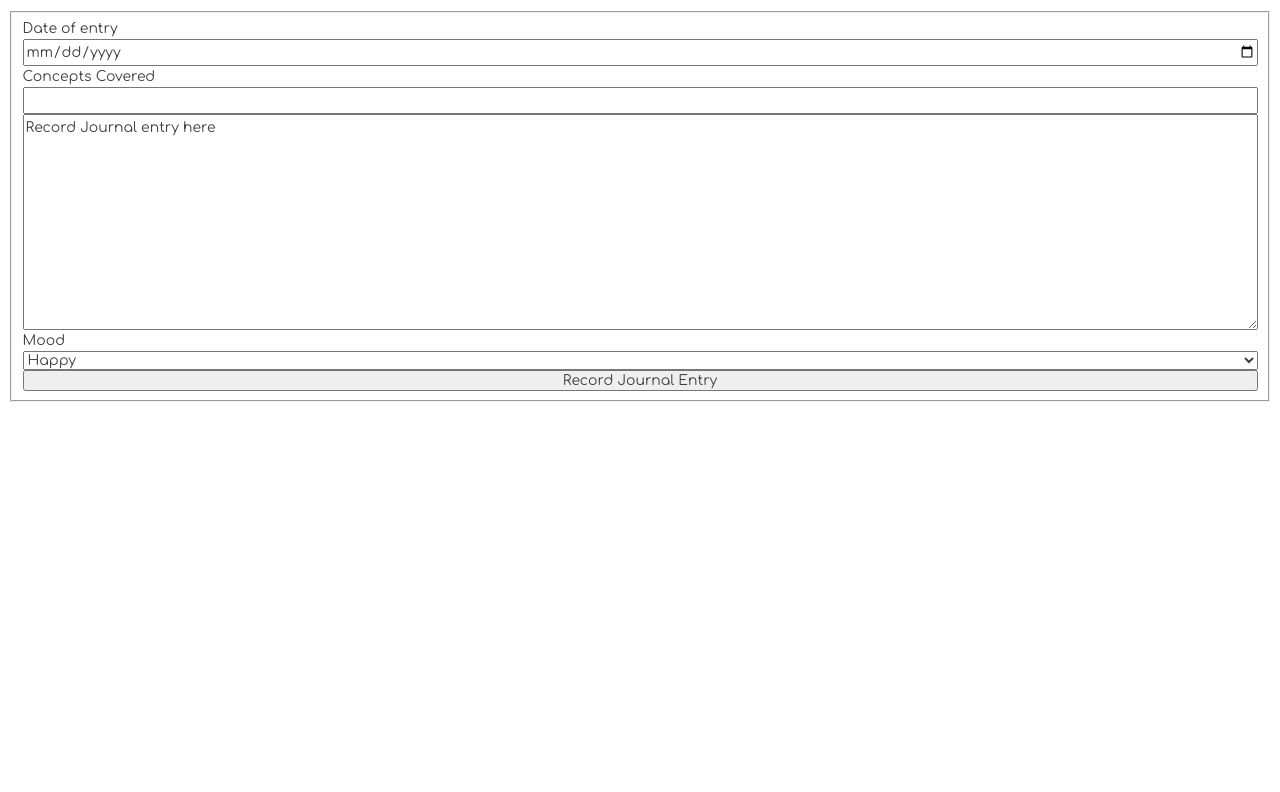
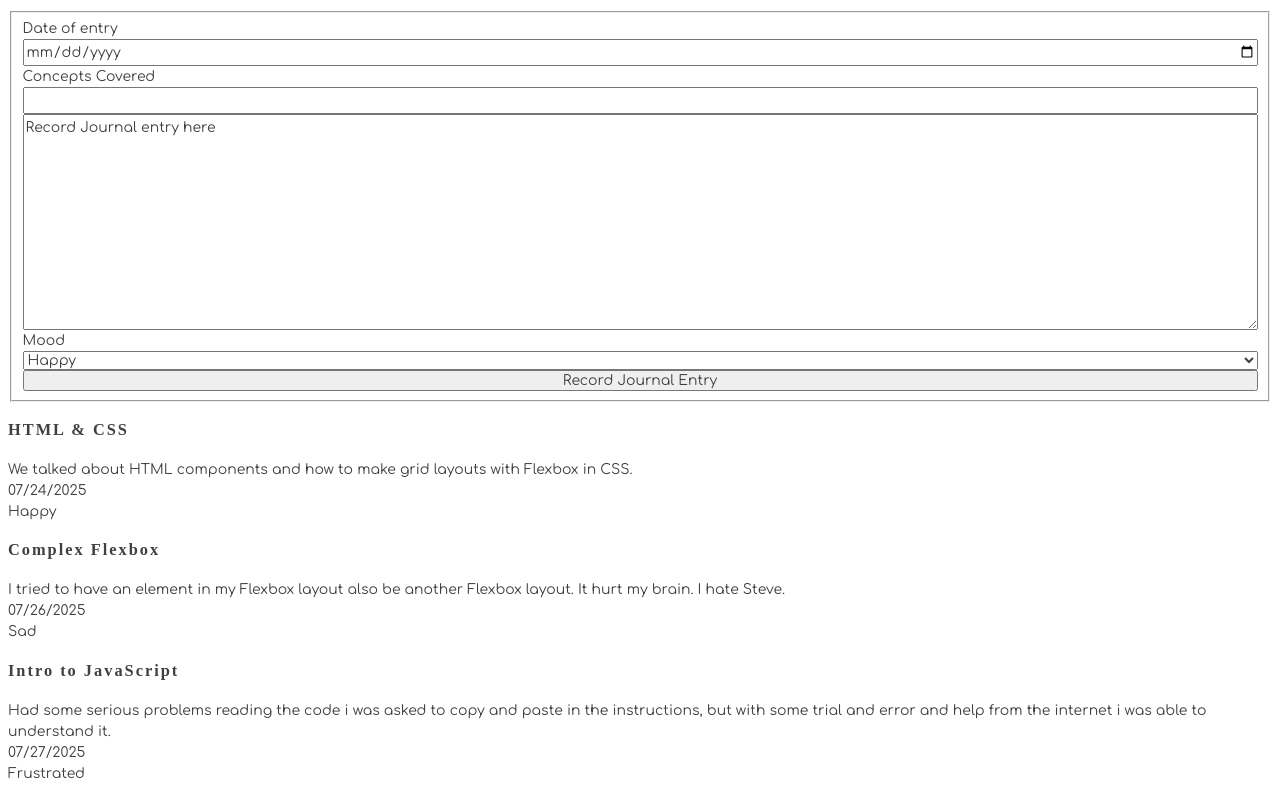
Before and after one commit to jakefroeb/Daily-Journal, a plain HTML site: page index.html in a window 1280 px wide. Shown: the part 67-859 px from the top of the page. Before the commit the page ends 800 px from the top, so only its background shows below. Drawn offline with Linux system fonts and the light colour scheme; a web font is replaced by a local one.

Commit message:
added html dissplays to the javascript

```diff
--- a/index.html
+++ b/index.html
@@ -30,9 +30,9 @@
                     <input type="button" onclick="alert('make me do something')" value="Record Journal Entry">
                 </fieldset>
             </form>
+            <section id="entryLog"></section>
+        </main>
 
-
-        </main>
 
         <script type="module" src="./scripts/main.js"></script>
     </body>
--- /dev/null
+++ b/scripts/JournalDataProvider.js
@@ -0,0 +1,46 @@
+/*
+ *   Journal data provider for Daily Journal application
+ *
+ *      Holds the raw data about each entry and exports
+ *      functions that other modules can use to filter
+ *      the entries for different purposes.
+ */
+
+// This is the original data.
+
+const journal = [
+    {
+        id: 1,
+        date: "07/24/2025",
+        concept: "HTML & CSS",
+        entry: "We talked about HTML components and how to make grid layouts with Flexbox in CSS.",
+        mood: "Happy"
+    },
+    {
+        id: 2,
+        date: "07/26/2025",
+        concept: "Complex Flexbox",
+        entry: "I tried to have an element in my Flexbox layout also be another Flexbox layout. It hurt my brain. I hate Steve.",
+        mood: "Sad"
+    },
+    {
+        id: 3,
+        date: "07/27/2025",
+        concept: "Intro to JavaScript",
+        entry: "Had some serious problems reading the code i was asked to copy and paste in the instructions, but with some trial and error and help from the internet i was able to understand it.",
+        mood: "Frustrated"
+    }
+
+]
+
+/*
+    You export a function that provides a version of the
+    raw data in the format that you want
+*/
+export const useJournalEntries = () => {
+    const sortedByDate = journal.sort(
+        (currentEntry, nextEntry) =>
+            Date.parse(currentEntry.date) - Date.parse(nextEntry.date)
+    )
+    return sortedByDate
+}
--- /dev/null
+++ b/scripts/JournalEntry.js
@@ -0,0 +1,14 @@
+/*
+ *  Purpose: To render a single journal entry as an
+ *           HTML representation of the data
+ */
+export const JournalEntryComponent = (entry) => {
+    return `
+        <section id="entry--${entry.id}" class="journalEntry">
+            <h1>${entry.concept}</h1>
+            <div>${entry.entry}</div>
+            <div>${entry.date}</div>
+            <div>${entry.mood}</div>
+        </section>
+    `
+}
--- /dev/null
+++ b/scripts/JournalEntryList.js
@@ -0,0 +1,20 @@
+/*
+ *  Purpose:
+ *    To render as many journal entry components as
+ *    there are items in the collection exposed by the
+ *    data provider component
+ */
+import { useJournalEntries } from "./JournalDataProvider.js"
+import { JournalEntryComponent } from "./JournalEntry.js"
+
+// DOM reference to where all entries will be rendered
+const entryLog = document.querySelector("#entryLog")
+
+export const EntryListComponent = () => {
+    // Use the journal entry data from the data provider component
+    const entries = useJournalEntries()
+
+    for (const entry of entries) {
+        entryLog.innerHTML += JournalEntryComponent(entry);
+    }
+}
--- a/scripts/main.js
+++ b/scripts/main.js
@@ -1 +1,4 @@
 console.log("Welcome to the main module")
+
+import { EntryListComponent } from "./JournalEntryList.js"
+EntryListComponent();
--- a/styles/main.css
+++ b/styles/main.css
@@ -20,4 +20,6 @@ h1,h2,h3,h4,h5,h6 {
 .inputForm{
 	display: flex;
 	flex-direction: column;
+	justify-content: space-between;
+
 }
```
